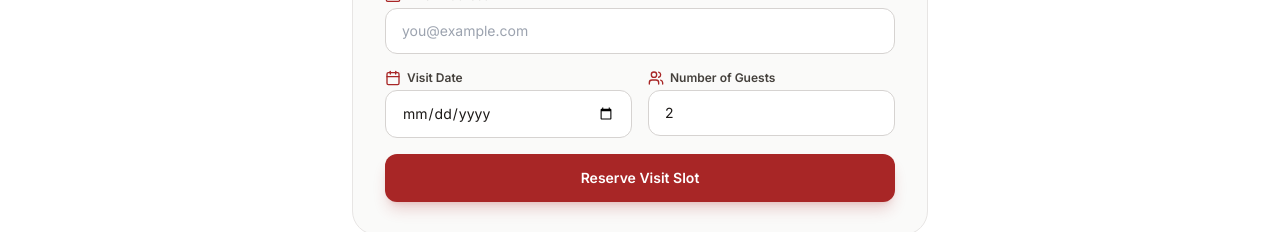
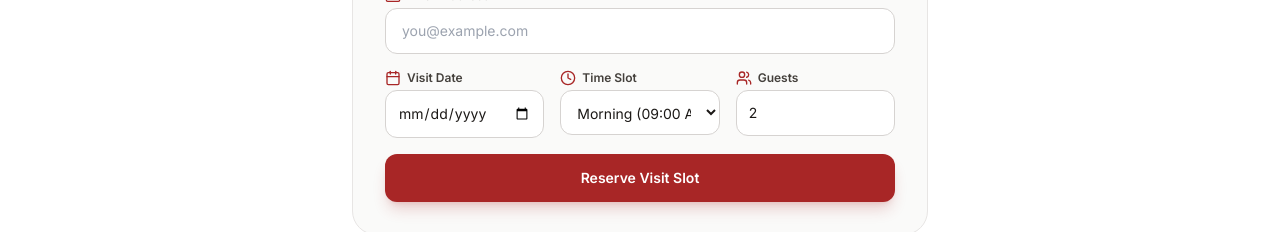
Before and after one commit to Digvijay-Bhota/chopal-orchard-website-complete, a Next.js app: page / in a window 1280 px wide. Shown: the part 4857-5089 px from the top of the page. Built offline with nearby package versions, Linux system fonts and the light colour scheme; a web font is replaced by a local one.

Commit message:
Fix: Add tourSlot to booking API schema and frontend component

```diff
--- a/app/api/bookings/route.ts
+++ b/app/api/bookings/route.ts
@@ -8,6 +8,7 @@ const bookingSchema = z.object({
   guestPhone: z.string().min(10, "Valid phone number is required"),
   visitDate: z.string().transform((str) => new Date(str)),
   guestsCount: z.number().int().min(1, "At least 1 guest is required").max(20, "Maximum 20 guests per slot"),
+  tourSlot: z.string().default("MORNING"),
   specialNotes: z.string().optional().nullable(),
 });
 
@@ -45,8 +46,9 @@ export async function POST(request: NextRequest) {
         guestName: validatedData.guestName,
         guestEmail: validatedData.guestEmail,
         guestPhone: validatedData.guestPhone,
-        tourDate: validatedData.visitDate, // Mapped to tourDate for Prisma schema
+        tourDate: validatedData.visitDate,
         guestCount: validatedData.guestsCount,
+        tourSlot: validatedData.tourSlot,
         specialNotes: validatedData.specialNotes || null,
       },
     });
--- a/components/EcoTourismBooking.tsx
+++ b/components/EcoTourismBooking.tsx
@@ -8,7 +8,7 @@
  */
 
 import { useState } from "react";
-import { Calendar, Users, CheckCircle, User, Mail, Phone, Loader2, AlertCircle } from "lucide-react";
+import { Calendar, Users, CheckCircle, User, Mail, Phone, Clock, Loader2, AlertCircle } from "lucide-react";
 
 export default function EcoTourismBooking() {
   const [selectedDate, setSelectedDate] = useState("");
@@ -16,6 +16,7 @@ export default function EcoTourismBooking() {
   const [guestName, setGuestName] = useState("");
   const [guestEmail, setGuestEmail] = useState("");
   const [guestPhone, setGuestPhone] = useState("");
+  const [tourSlot, setTourSlot] = useState("MORNING");
 
   const [loading, setLoading] = useState(false);
   const [submitted, setSubmitted] = useState(false);
@@ -34,9 +35,10 @@ export default function EcoTourismBooking() {
         body: JSON.stringify({
           visitDate: selectedDate,
           guestsCount: Number(guests),
-          guestName: guestName || "Guest",
-          guestEmail: guestEmail || "guest@example.com",
-          guestPhone: guestPhone || "0000000000",
+          guestName,
+          guestEmail,
+          guestPhone,
+          tourSlot,
         }),
       });
 
@@ -46,7 +48,7 @@ export default function EcoTourismBooking() {
         throw new Error(resData.error || "Failed to submit reservation.");
       }
 
-      setBookingNumber(resData.bookingNumber || resData.id || "CONFIRMED");
+      setBookingNumber(resData.bookingNumber || resData.booking?.bookingNumber || "CONFIRMED");
       setSubmitted(true);
     } catch (err: any) {
       console.error("Booking Error:", err);
@@ -128,7 +130,7 @@ export default function EcoTourismBooking() {
               />
             </div>
 
-            <div className="grid grid-cols-1 md:grid-cols-2 gap-4">
+            <div className="grid grid-cols-1 md:grid-cols-3 gap-4">
               <div className="text-left space-y-1">
                 <label className="text-xs font-semibold text-mist-700 flex items-center gap-1.5">
                   <Calendar className="w-4 h-4 text-ruby-700" /> Visit Date
@@ -139,13 +141,28 @@ export default function EcoTourismBooking() {
                   value={selectedDate}
                   min={new Date().toISOString().split("T")[0]}
                   onChange={(e) => setSelectedDate(e.target.value)}
-                  className="w-full px-4 py-3 rounded-xl border border-mist-300 bg-white text-mist-900 text-sm focus:outline-none focus:ring-2 focus:ring-ruby-600"
+                  className="w-full px-3 py-3 rounded-xl border border-mist-300 bg-white text-mist-900 text-sm focus:outline-none focus:ring-2 focus:ring-ruby-600"
                 />
               </div>
 
               <div className="text-left space-y-1">
                 <label className="text-xs font-semibold text-mist-700 flex items-center gap-1.5">
-                  <Users className="w-4 h-4 text-ruby-700" /> Number of Guests
+                  <Clock className="w-4 h-4 text-ruby-700" /> Time Slot
+                </label>
+                <select
+                  value={tourSlot}
+                  onChange={(e) => setTourSlot(e.target.value)}
+                  className="w-full px-3 py-3 rounded-xl border border-mist-300 bg-white text-mist-900 text-sm focus:outline-none focus:ring-2 focus:ring-ruby-600"
+                >
+                  <option value="MORNING">Morning (09:00 AM)</option>
+                  <option value="AFTERNOON">Afternoon (02:00 PM)</option>
+                  <option value="EVENING">Sunset (05:00 PM)</option>
+                </select>
+              </div>
+
+              <div className="text-left space-y-1">
+                <label className="text-xs font-semibold text-mist-700 flex items-center gap-1.5">
+                  <Users className="w-4 h-4 text-ruby-700" /> Guests
                 </label>
                 <input
                   type="number"
@@ -153,7 +170,7 @@ export default function EcoTourismBooking() {
                   max="20"
                   value={guests}
                   onChange={(e) => setGuests(parseInt(e.target.value) || 1)}
-                  className="w-full px-4 py-3 rounded-xl border border-mist-300 bg-white text-mist-900 text-sm focus:outline-none focus:ring-2 focus:ring-ruby-600"
+                  className="w-full px-3 py-3 rounded-xl border border-mist-300 bg-white text-mist-900 text-sm focus:outline-none focus:ring-2 focus:ring-ruby-600"
                 />
               </div>
             </div>
```
